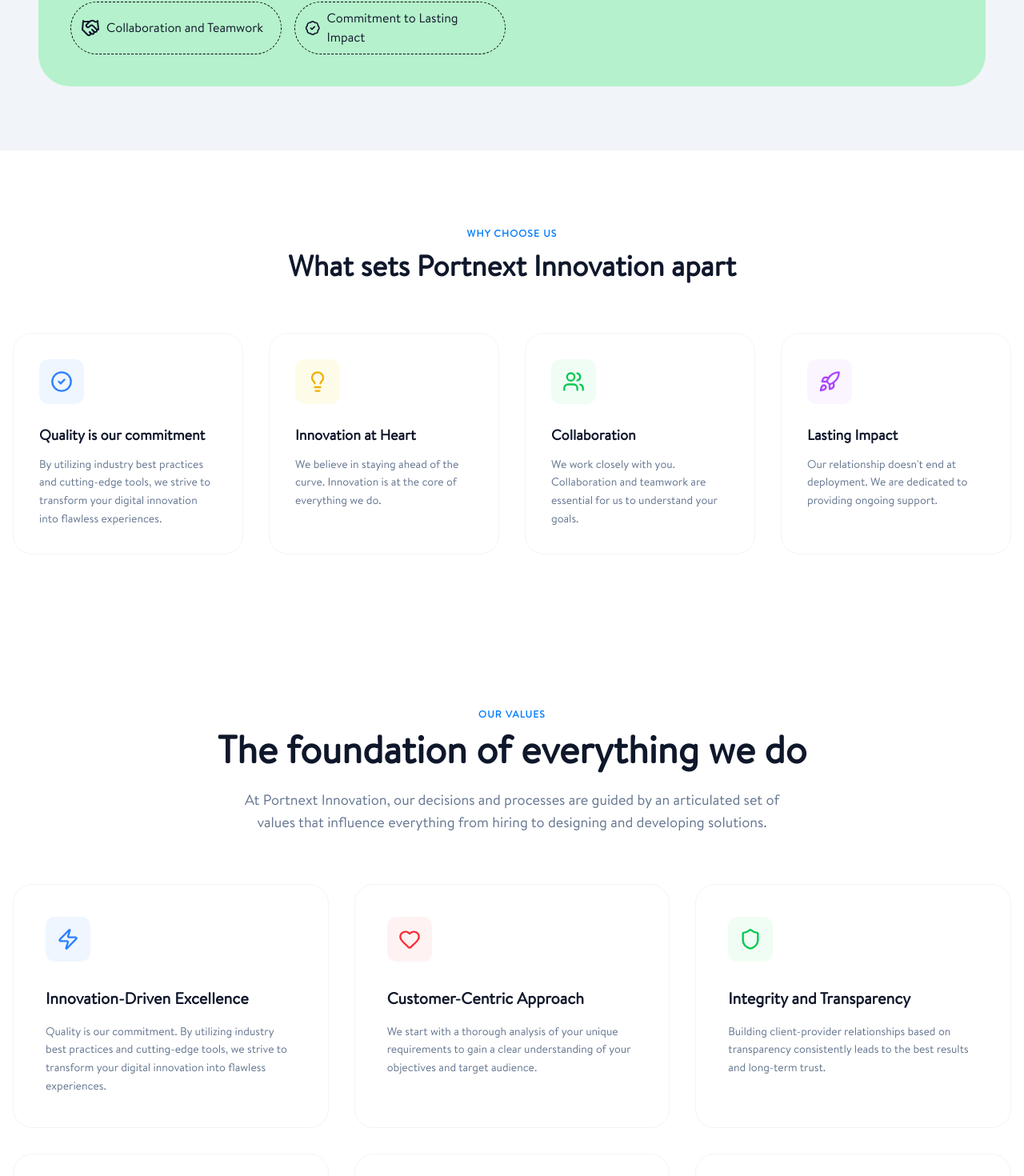
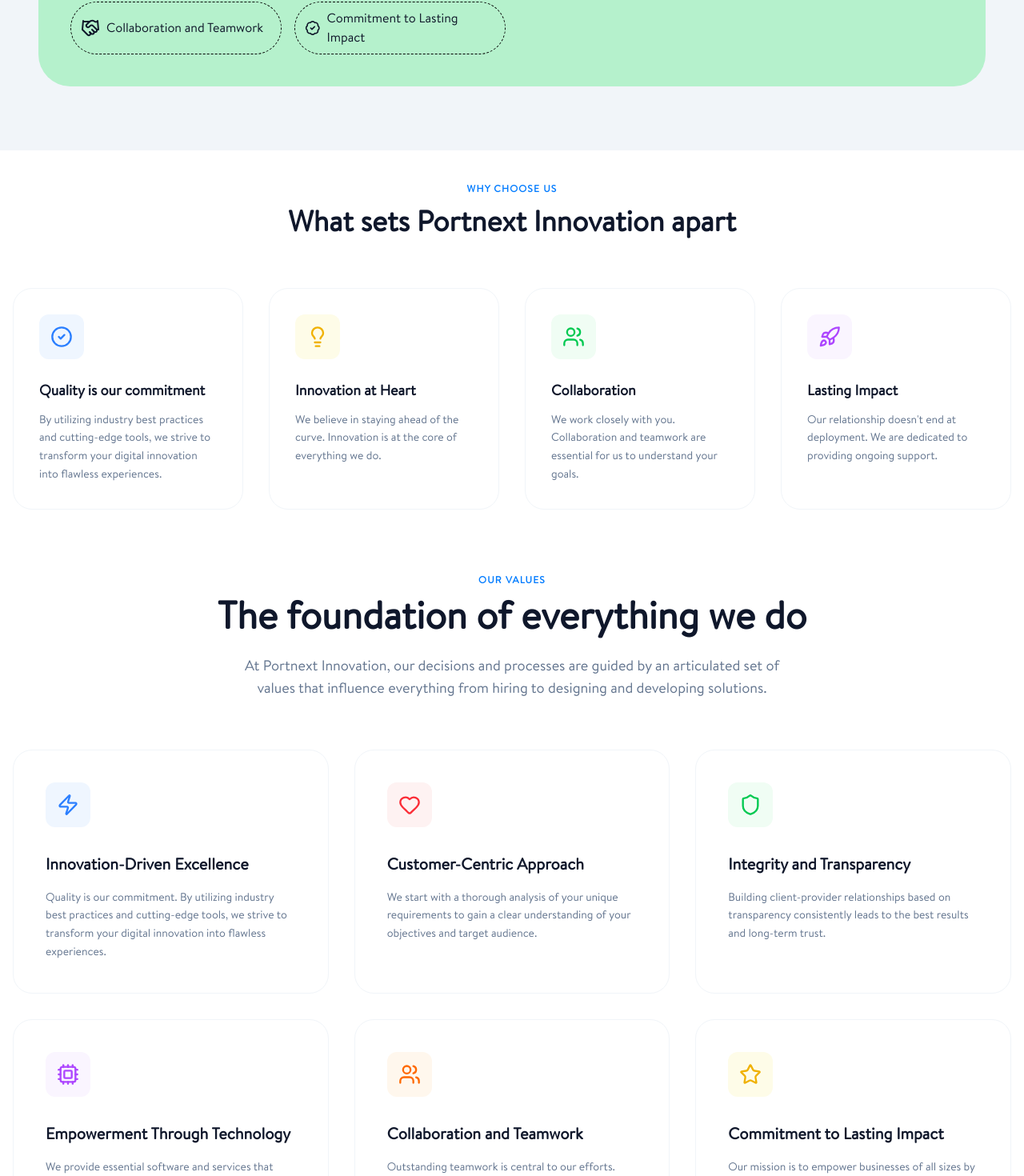
Before and after one commit to HariVMS/portnxt, a Next.js app: page /about-us in a window 1280 px wide. Shown: the part 2387-3857 px from the top of the page at 80% size. Built offline with nearby package versions, Linux system fonts and the light colour scheme.

Commit message:
space change in the aboutpage

```diff
--- a/src/app/about-us/page.tsx
+++ b/src/app/about-us/page.tsx
@@ -257,7 +257,7 @@
       </section>
 
       {/* Why Choose Us */}
-      <section className="py-24 bg-white">
+      <section className="py-10 bg-white">
         <div className="container">
           <div className="text-center mb-16">
             <span className="text-primary font-bold tracking-widest text-xs uppercase mb-3 block">
--- a/src/components/sections/about/OurProcess.tsx
+++ b/src/components/sections/about/OurProcess.tsx
@@ -30,7 +30,7 @@
 export default function OurProcess() {
     return (
         <section className="py-10 bg-gray-50">
-            <div className="container max-w-[1536px]">
+            <div className="container 2xl:max-w-[1536px] w-full">
                 <div className="text-center mb-16">
                     <span className="text-primary font-bold tracking-widest text-xs uppercase mb-3 block">OUR PROCESS</span>
                     <h2 className="text-3xl md:text-5xl font-bold text-slate-900 mb-6">How we bring your ideas to life</h2>
--- a/src/components/sections/about/OurValues.tsx
+++ b/src/components/sections/about/OurValues.tsx
@@ -47,7 +47,7 @@
 
 export default function OurValues() {
     return (
-        <section className="py-24 bg-white">
+        <section className="py-10 bg-white">
             <div className="container">
                 <div className="text-center mb-16">
                     <span className="text-primary font-bold tracking-widest text-xs uppercase mb-3 block">OUR VALUES</span>
```
